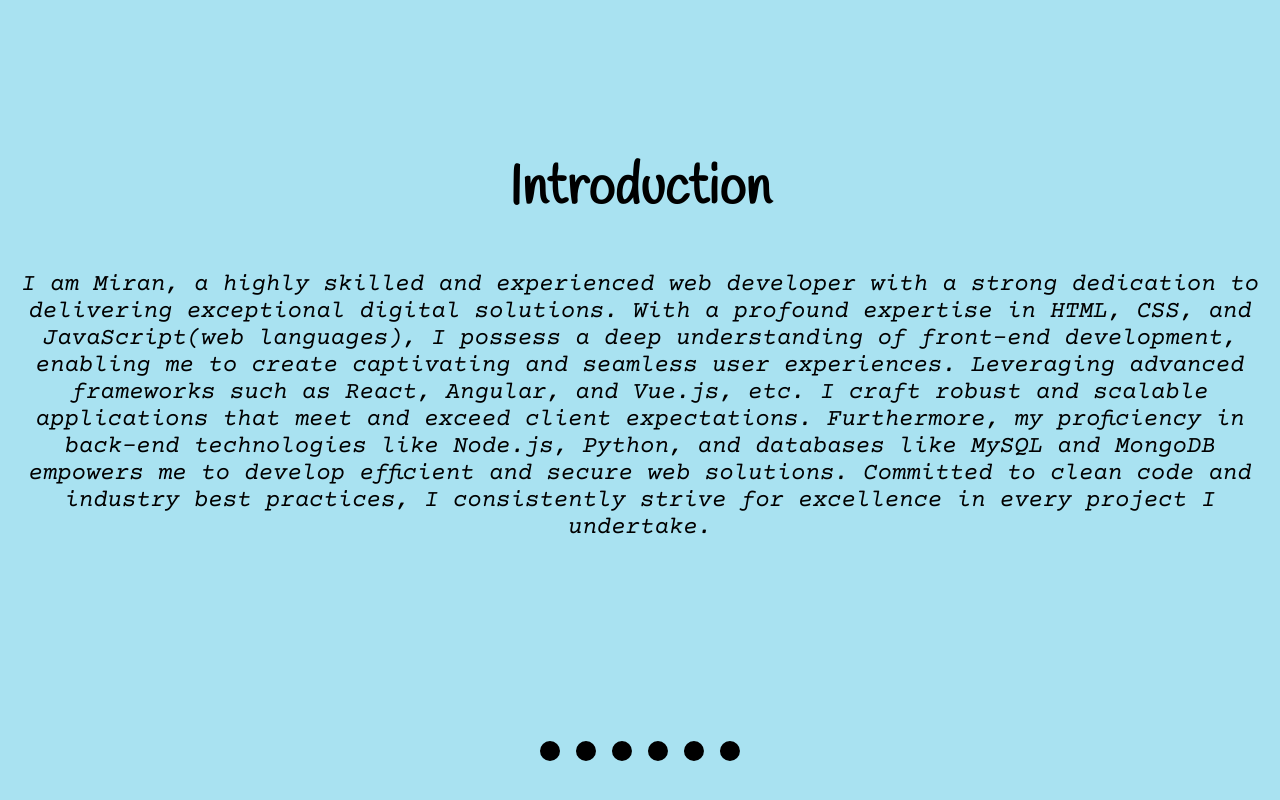
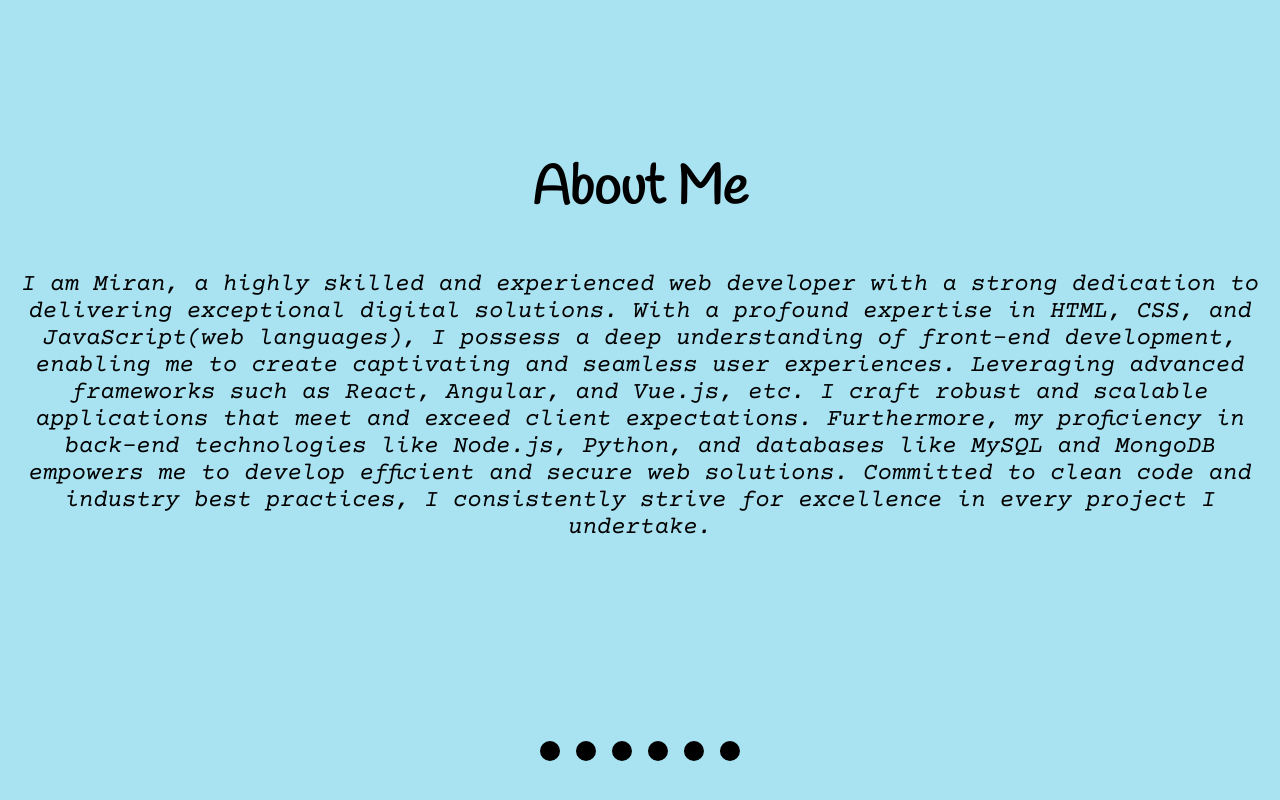
Before and after one commit to Miran00021/Miran, a plain HTML site: page index.html in a window 1280 px wide. Shown: the part 1497-2297 px from the top of the page. Drawn offline with nearby package versions, Linux system fonts and the light colour scheme.

Commit message:
Update index.html

```diff
--- a/index.html
+++ b/index.html
@@ -47,7 +47,7 @@
       <div class="middle-container">
         <div class="profile">
           <img src="" alt="" />
-          <h2 class="subhead">Introduction</h2>
+          <h2 class="subhead">About Me</h2>
           <p>
             I am Miran, a highly skilled and experienced web developer with a strong dedication to delivering exceptional digital solutions. With a profound expertise in HTML, CSS, and JavaScript(web languages), I possess a deep understanding of front-end development, enabling me to create captivating and seamless user experiences. Leveraging advanced frameworks such as React, Angular, and Vue.js, etc. I craft robust and scalable applications that meet and exceed client expectations. Furthermore, my proficiency in back-end technologies like Node.js, Python, and databases like MySQL and MongoDB empowers me to develop efficient and secure web solutions. Committed to clean code and industry best practices, I consistently strive for excellence in every project I undertake.
 
```
